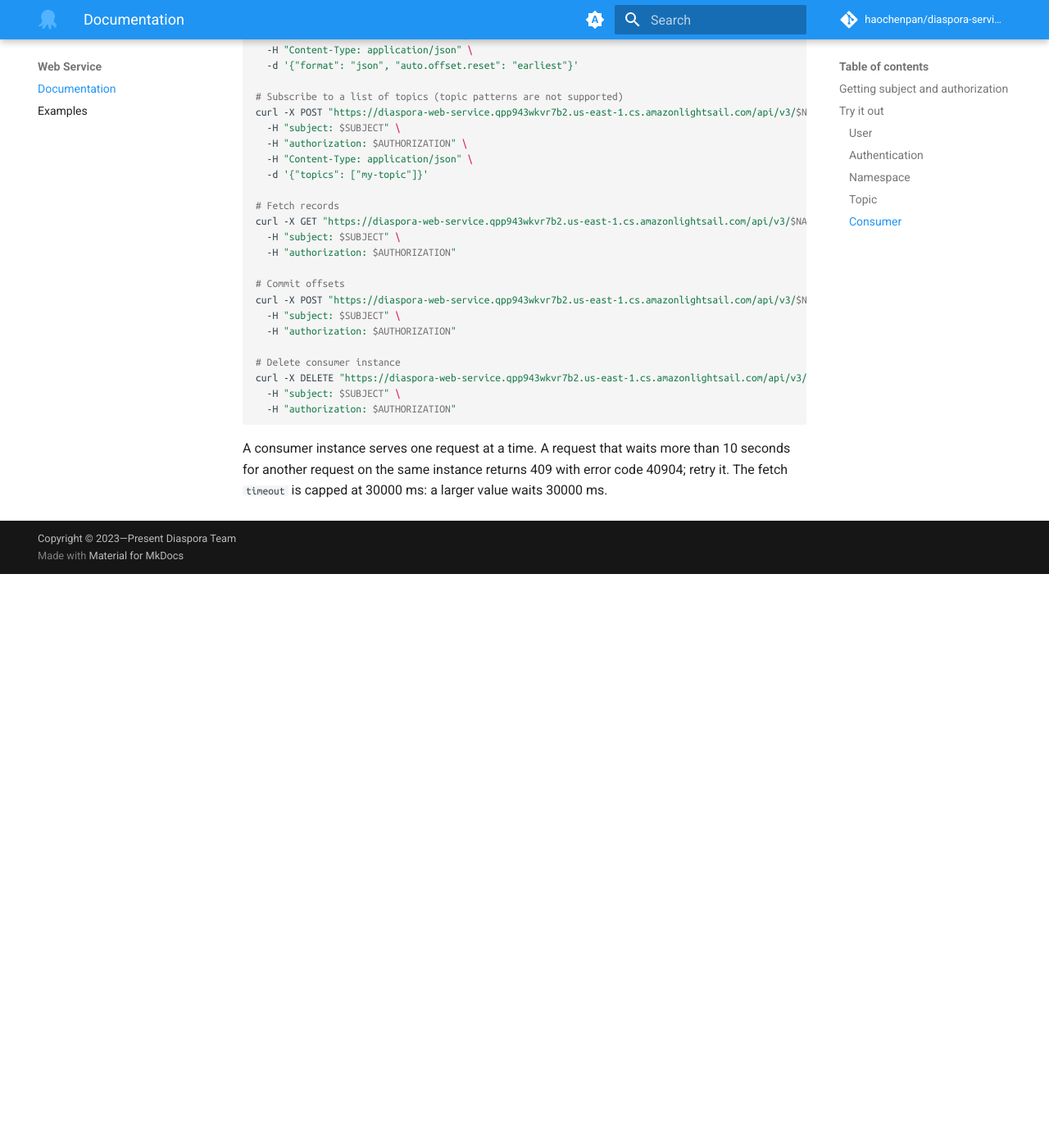
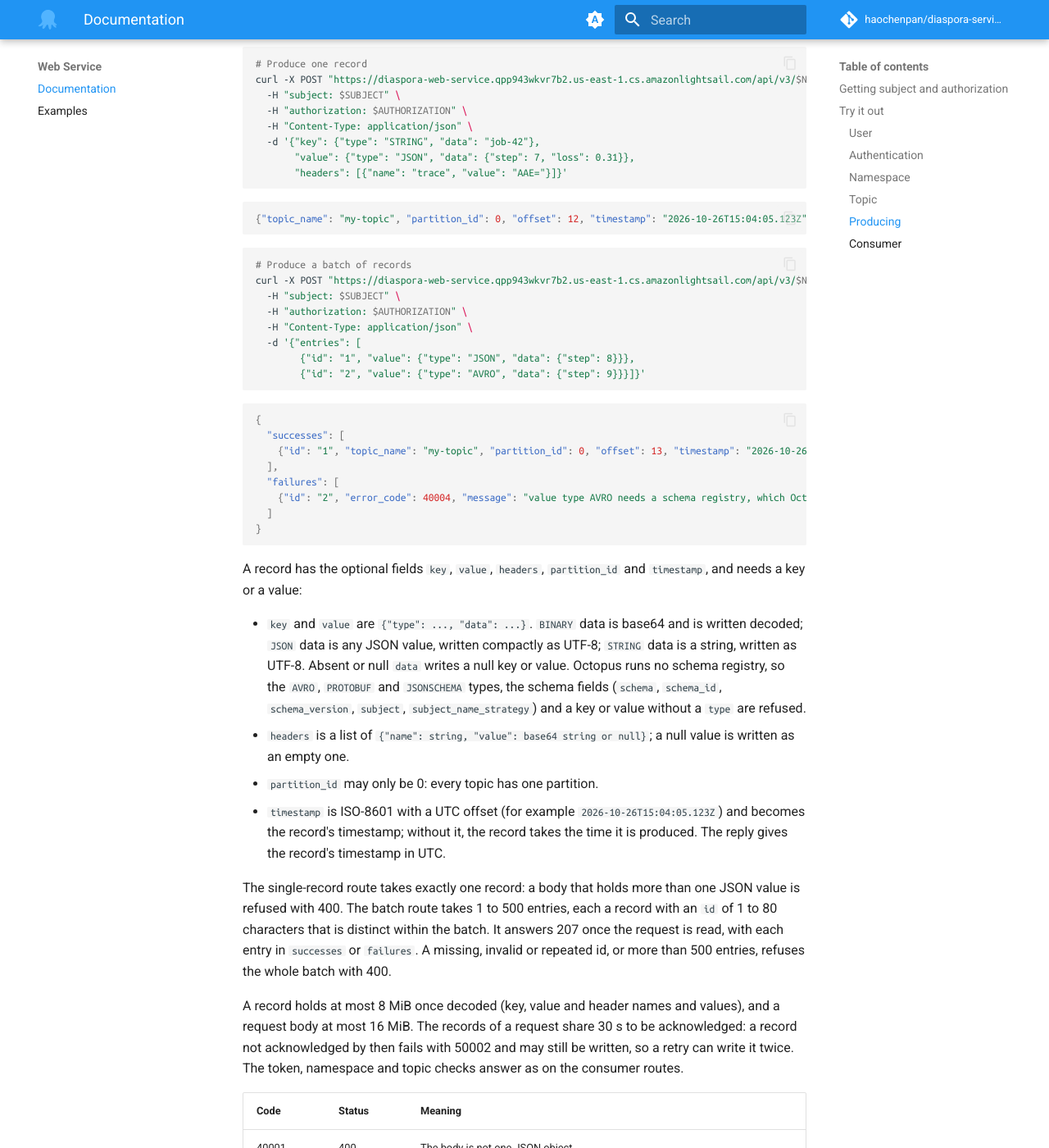
Before and after one commit to haochenpan/diaspora-service, an MkDocs documentation site: the page built from docs/web/api.md, in a window 1280 px wide and 1400 px high, scrolled down 2449 px. Shown: the whole window at 82% size. Built offline with MkDocs 1.6.1 and Material for MkDocs 9.7.7, drawn with Linux system fonts in a browser that asks for light colours; comment, search, counter and statistics services are not loaded; the version menu is left out; before the commit the page ends 3149 px from its top, so only the background shows below that; some of the changed text lies outside the part shown.

Commit message:
Document the produce routes
Adds a Producing section to the API reference with a curl example and
reply for each route, the record fields, the limits and the error codes.

Co-Authored-By: Claude Opus 5.5 <noreply@anthropic.com>

````diff
--- a/docs/web/api.md
+++ b/docs/web/api.md
@@ -91,6 +91,75 @@ curl -X PUT "https://diaspora-web-service.qpp943wkvr7b2.us-east-1.cs.amazonlight
 
 A namespace holds at most 50 topics, a limit the service sets with the `MAX_TOPICS_PER_NAMESPACE` environment variable. Creating a new topic in a namespace that already holds that many returns `"status": "failure"` with a message that says to delete a topic first. Once a create adds a topic and leaves the namespace with at least 90% of the limit (45 of 50), the reply appends a warning to `message` and returns the same sentence in a `warning` field, which is absent otherwise. At 45 of 50 the warning reads "Namespace my-namespace now holds 45 of 50 topics; a create fails once it holds 50, so delete topics you no longer need." and at 50 of 50 it reads "Namespace my-namespace now holds 50 of 50 topics, the most allowed; delete a topic before you create another." Repeating the create of a topic that already exists, recreating a topic and deleting one are not limited.
 
+### Producing
+
+The produce routes take the request syntax of Confluent's REST API v3, with the namespace in place of the cluster. They reply once every in-sync replica has acknowledged the record, so a client that only reaches port 443 can publish as well as consume.
+
+```bash
+# Produce one record
+curl -X POST "https://diaspora-web-service.qpp943wkvr7b2.us-east-1.cs.amazonlightsail.com/api/v3/$NAMESPACE/topics/my-topic/records" \
+  -H "subject: $SUBJECT" \
+  -H "authorization: $AUTHORIZATION" \
+  -H "Content-Type: application/json" \
+  -d '{"key": {"type": "STRING", "data": "job-42"},
+       "value": {"type": "JSON", "data": {"step": 7, "loss": 0.31}},
+       "headers": [{"name": "trace", "value": "AAE="}]}'
+```
+
+```json
+{"topic_name": "my-topic", "partition_id": 0, "offset": 12, "timestamp": "2026-10-26T15:04:05.123Z"}
+```
+
+```bash
+# Produce a batch of records
+curl -X POST "https://diaspora-web-service.qpp943wkvr7b2.us-east-1.cs.amazonlightsail.com/api/v3/$NAMESPACE/topics/my-topic/records:batch" \
+  -H "subject: $SUBJECT" \
+  -H "authorization: $AUTHORIZATION" \
+  -H "Content-Type: application/json" \
+  -d '{"entries": [
+        {"id": "1", "value": {"type": "JSON", "data": {"step": 8}}},
+        {"id": "2", "value": {"type": "AVRO", "data": {"step": 9}}}]}'
+```
+
+```json
+{
+  "successes": [
+    {"id": "1", "topic_name": "my-topic", "partition_id": 0, "offset": 13, "timestamp": "2026-10-26T15:04:05.456Z"}
+  ],
+  "failures": [
+    {"id": "2", "error_code": 40004, "message": "value type AVRO needs a schema registry, which Octopus does not run; use BINARY, JSON or STRING"}
+  ]
+}
+```
+
+A record has the optional fields `key`, `value`, `headers`, `partition_id` and `timestamp`, and needs a key or a value:
+
+- `key` and `value` are `{"type": ..., "data": ...}`. `BINARY` data is base64 and is written decoded; `JSON` data is any JSON value, written compactly as UTF-8; `STRING` data is a string, written as UTF-8. Absent or null `data` writes a null key or value. Octopus runs no schema registry, so the `AVRO`, `PROTOBUF` and `JSONSCHEMA` types, the schema fields (`schema`, `schema_id`, `schema_version`, `subject`, `subject_name_strategy`) and a key or value without a `type` are refused.
+- `headers` is a list of `{"name": string, "value": base64 string or null}`; a null value is written as an empty one.
+- `partition_id` may only be 0: every topic has one partition.
+- `timestamp` is ISO-8601 with a UTC offset (for example `2026-10-26T15:04:05.123Z`) and becomes the record's timestamp; without it, the record takes the time it is produced. The reply gives the record's timestamp in UTC.
+
+The single-record route takes exactly one record: a body that holds more than one JSON value is refused with 400. The batch route takes 1 to 500 entries, each a record with an `id` of 1 to 80 characters that is distinct within the batch. It answers 207 once the request is read, with each entry in `successes` or `failures`. A missing, invalid or repeated id, or more than 500 entries, refuses the whole batch with 400.
+
+A record holds at most 8 MiB once decoded (key, value and header names and values), and a request body at most 16 MiB. The records of a request share 30 s to be acknowledged: a record not acknowledged by then fails with 50002 and may still be written, so a retry can write it twice. The token, namespace and topic checks answer as on the consumer routes.
+
+| Code | Status | Meaning |
+| --- | --- | --- |
+| 40001 | 400 | The body is not one JSON object |
+| 40002 | 400 | The body holds more than one JSON value |
+| 40003 | 400 | A record field is invalid (bad base64, unknown type or field, timestamp without an offset, no key or value) |
+| 40004 | 400 | The record needs a schema registry |
+| 40005 | 400 | `partition_id` is not 0 |
+| 40006 | 400 | The topic name contains a dot |
+| 40007 | 400 | The batch's `entries` are missing, empty or more than 500 |
+| 40008 | 400 | A batch entry's `id` is missing, invalid or repeated |
+| 40401 | 404 | The namespace or topic is not found |
+| 41301 | 413 | The request body is over 16 MiB |
+| 41302 | 413 | A record is over 8 MiB once decoded |
+| 50002 | 500 | Kafka failed to write the record, or did not acknowledge it within 30 s |
+
+In a batch, 40003, 40004, 40005, 41302 and 50002 fail the one entry and the others go on; the other codes refuse the whole request.
+
 ### Consumer
 
 ```bash
````
